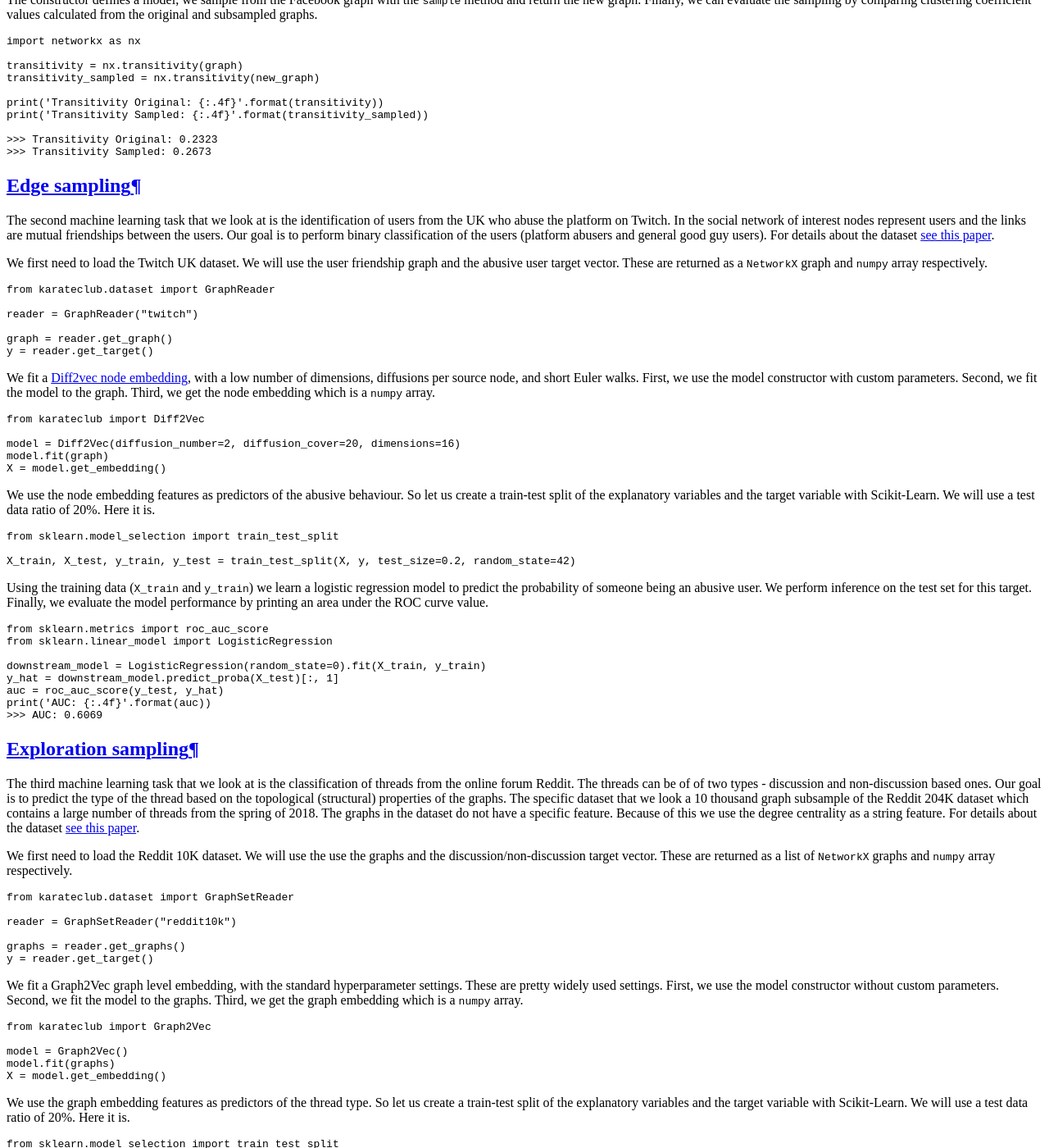
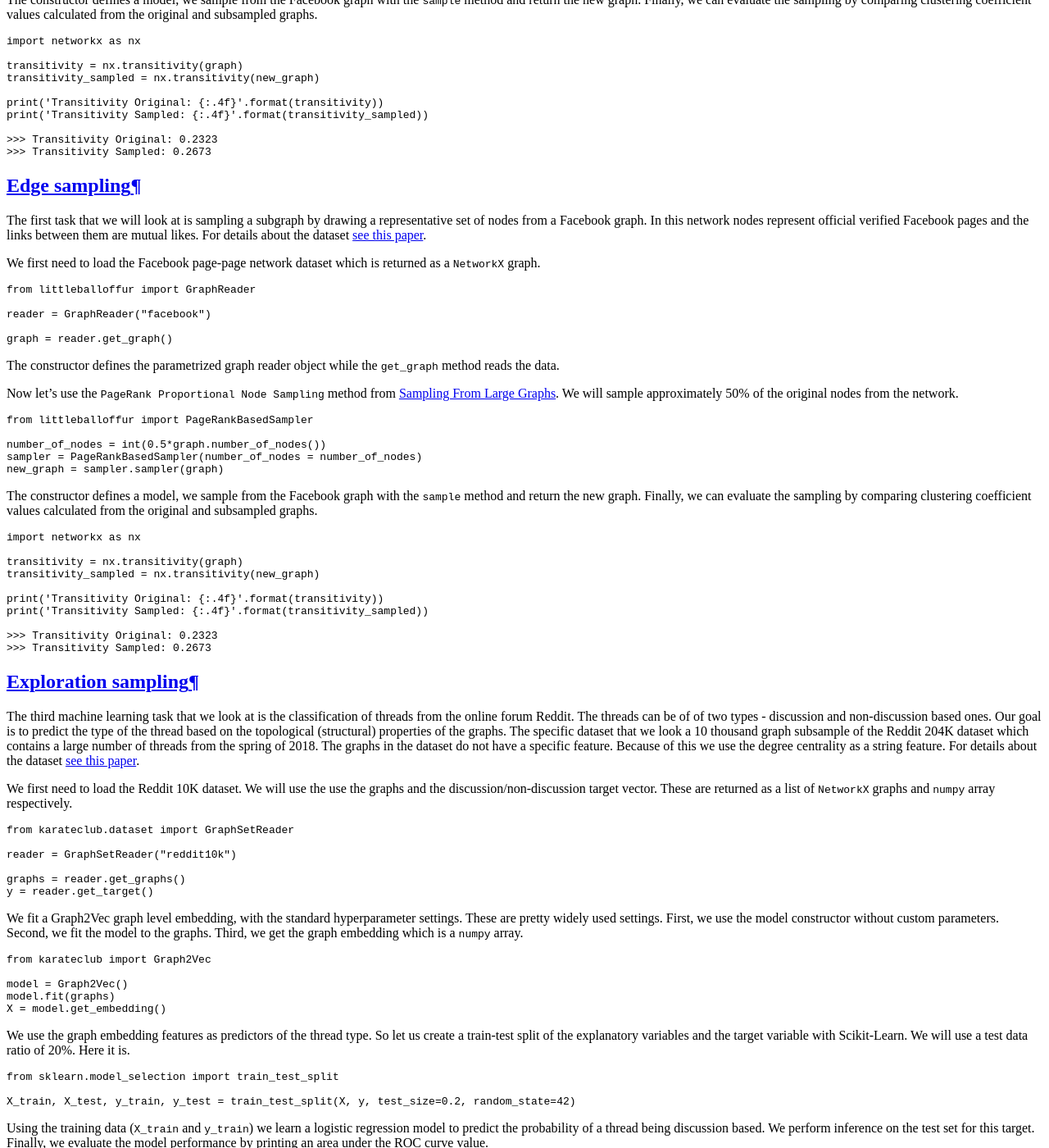
Before and after one commit to benedekrozemberczki/littleballoffur, a Sphinx documentation site: the page built from docs/source/notes/introduction.rst, in a window 1280 px wide and 1400 px high, scrolled down 2752 px. Shown: the whole window at 82% size. Built offline with Sphinx 7.4.7 and the Read the Docs theme 2.0.0, drawn with Linux system fonts in a browser that asks for light colours; pages that are not in the unit, such as notebooks, are missing from menus.

Commit message:
Docs update

```diff
--- a/docs/source/notes/introduction.rst
+++ b/docs/source/notes/introduction.rst
@@ -120,57 +120,46 @@ The constructor defines a model, we sample from the Facebook graph with the ``sa
 Edge sampling
 --------------
 
-The second machine learning task that we look at is the identification of users from the UK who abuse the platform on Twitch.
-In the social network of interest nodes represent users and the links are mutual friendships between the users. Our goal is
-to perform binary classification of the users (platform abusers and general good guy users).  For details
+The first task that we will look at is sampling a subgraph by drawing a representative set of nodes from a Facebook graph. In this network
+nodes represent official verified Facebook pages and the links between them are mutual likes. For details
 about the dataset `see this paper <https://arxiv.org/abs/1909.13021>`_.
 
-We first need to load the Twitch UK dataset. We will use the user friendship graph and the
-abusive user target vector. These are returned as a ``NetworkX`` graph and ``numpy`` array respectively.
+We first need to load the Facebook page-page network dataset which is returned as a ``NetworkX`` graph.
 
 .. code-block:: python
 
-    from karateclub.dataset import GraphReader
+    from littleballoffur import GraphReader
 
-    reader = GraphReader("twitch")
+    reader = GraphReader("facebook")
 
     graph = reader.get_graph()
-    y = reader.get_target()
 
-We fit a `Diff2vec node embedding <https://arxiv.org/abs/2001.07463>`_, with a low number of dimensions, diffusions per source node, and short Euler walks.
-First, we use the model constructor with custom parameters. Second, we fit the model to the graph. Third, we get the node embedding
-which is a ``numpy`` array.
+The constructor defines the parametrized graph reader object while the ``get_graph`` method reads the data.
+
+Now let's use the ``PageRank Proportional Node Sampling`` method from `Sampling From Large Graphs <https://cs.stanford.edu/people/jure/pubs/sampling-kdd06.pdf>`_. We will sample approximately 50% of the original nodes from the network.
 
 .. code-block:: python
 
-    from karateclub import Diff2Vec
+    from littleballoffur import PageRankBasedSampler
 
-    model = Diff2Vec(diffusion_number=2, diffusion_cover=20, dimensions=16)
-    model.fit(graph)
-    X = model.get_embedding()
+    number_of_nodes = int(0.5*graph.number_of_nodes())
+    sampler = PageRankBasedSampler(number_of_nodes = number_of_nodes)
+    new_graph = sampler.sampler(graph)
 
-We use the node embedding features as predictors of the abusive behaviour. So let us create a train-test split of the explanatory variables
-and the target variable with Scikit-Learn. We will use a test data ratio of 20%. Here it is.
+The constructor defines a model, we sample from the Facebook graph with the ``sample`` method and return the new graph. Finally, we can evaluate the sampling by comparing clustering coefficient values calculated from the original and subsampled graphs.
 
 .. code-block:: python
 
-    from sklearn.model_selection import train_test_split
+    import networkx as nx
 
-    X_train, X_test, y_train, y_test = train_test_split(X, y, test_size=0.2, random_state=42)
+    transitivity = nx.transitivity(graph)
+    transitivity_sampled = nx.transitivity(new_graph)
 
-Using the training data (``X_train`` and ``y_train``) we learn a logistic regression model to predict the probability of someone being an abusive user. We perform inference on the test
-set for this target. Finally, we evaluate the model performance by printing an area under the ROC curve value.
+    print('Transitivity Original: {:.4f}'.format(transitivity))
+    print('Transitivity Sampled: {:.4f}'.format(transitivity_sampled))
 
-.. code-block:: python
-
-    from sklearn.metrics import roc_auc_score
-    from sklearn.linear_model import LogisticRegression
-
-    downstream_model = LogisticRegression(random_state=0).fit(X_train, y_train)
-    y_hat = downstream_model.predict_proba(X_test)[:, 1]
-    auc = roc_auc_score(y_test, y_hat)
-    print('AUC: {:.4f}'.format(auc))
-    >>> AUC: 0.6069
+    >>> Transitivity Original: 0.2323
+    >>> Transitivity Sampled: 0.2673
 
 Exploration sampling
 --------------------
```
